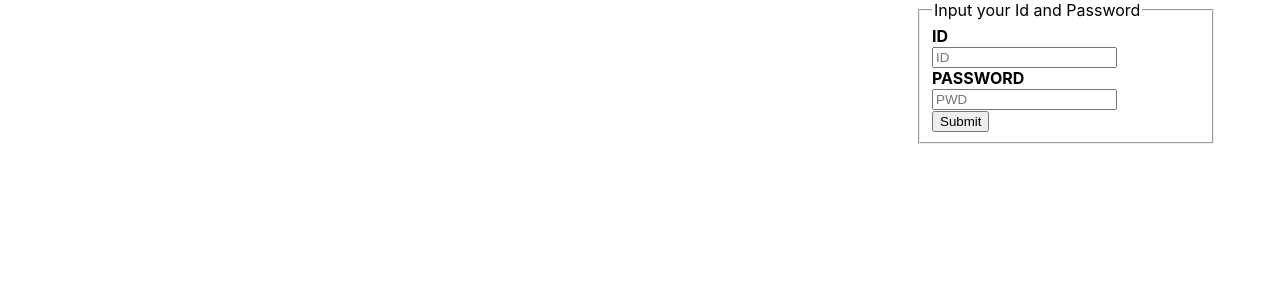
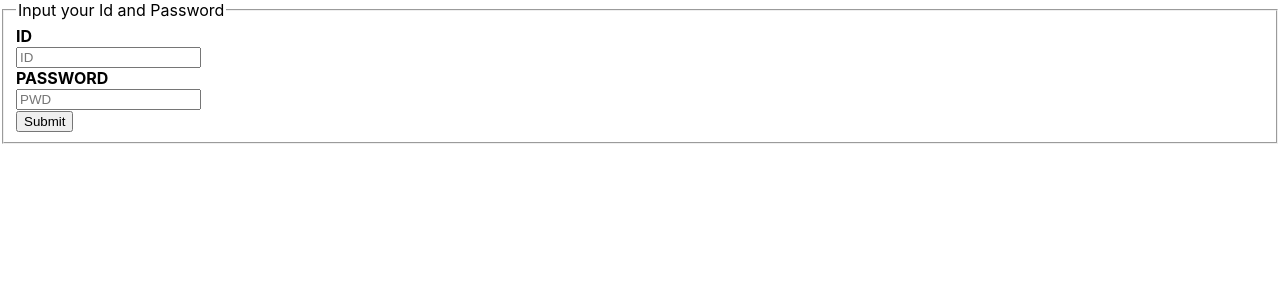
Before and after one commit to KwonSunJae/SugarFree, a React (Create React App) app in the folder Front/sugarfree/: page /home/login in a window 1280 px wide. Shown: the top 300 px of the page. Built offline with nearby package versions, Linux system fonts and the light colour scheme.

Commit message:
[panghae] modify css & LoginPage/index.js bug fix

```diff
--- a/Front/sugarfree/src/index.css
+++ b/Front/sugarfree/src/index.css
@@ -12,7 +12,7 @@
     monospace;
 }
 
-#login-div {
+/* #login-div {
 	width: 300px;
 	height: 150px;
 	margin-right: 5%;
@@ -21,7 +21,7 @@
 
 #login {
 	margin-top: 5px;
-}
+} */
 
 #root {
 	overflow: hidden;
--- a/Front/sugarfree/src/pages/LoginPage/index.js
+++ b/Front/sugarfree/src/pages/LoginPage/index.js
@@ -1 +1 @@
-export {default as LoginPage} from "./Loginpage.jsx";
+export {default as LoginPage} from "./LoginPage.jsx";
```
Also changed, not shown: 1 other file (tests, documents, lock files or other folders).
